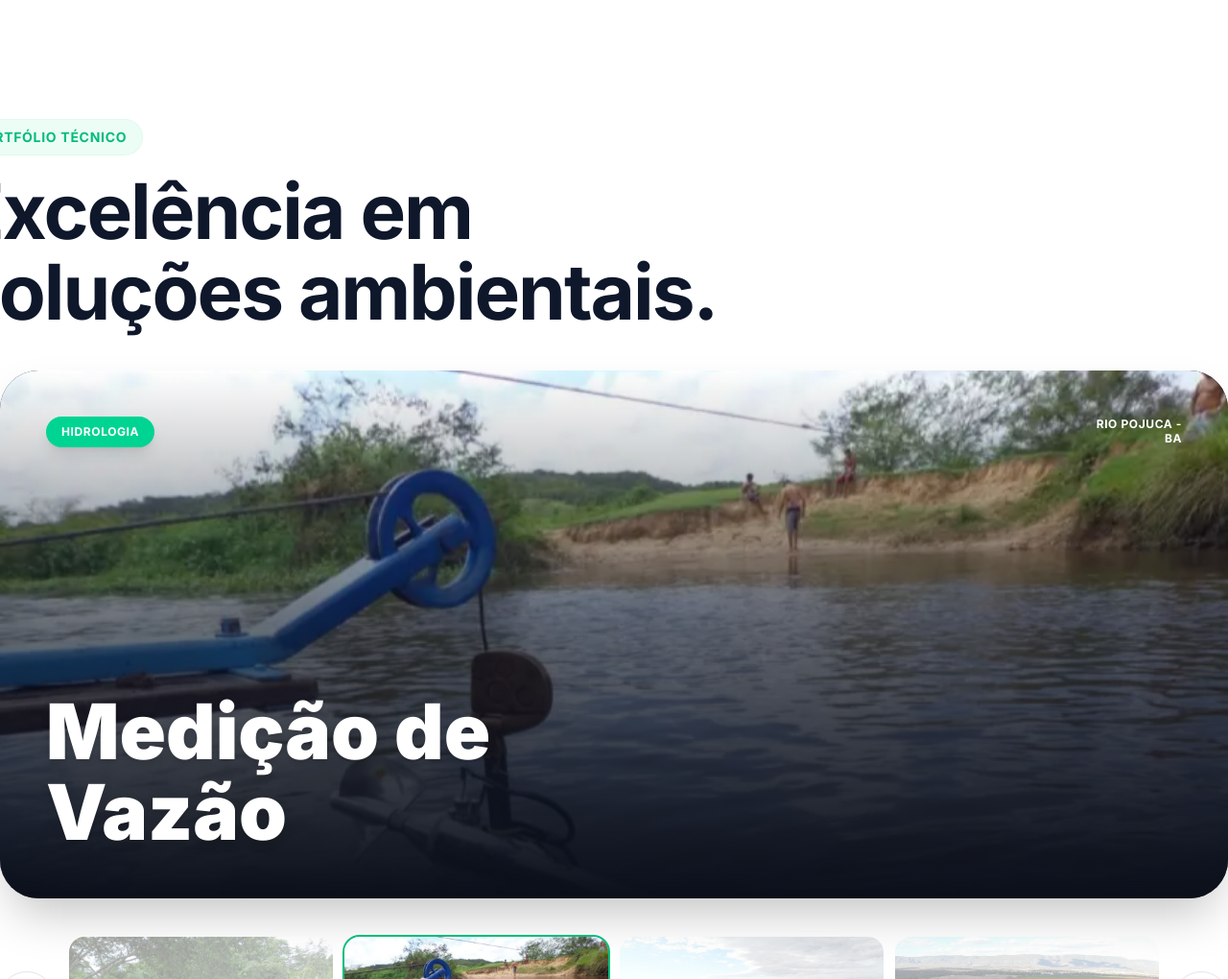
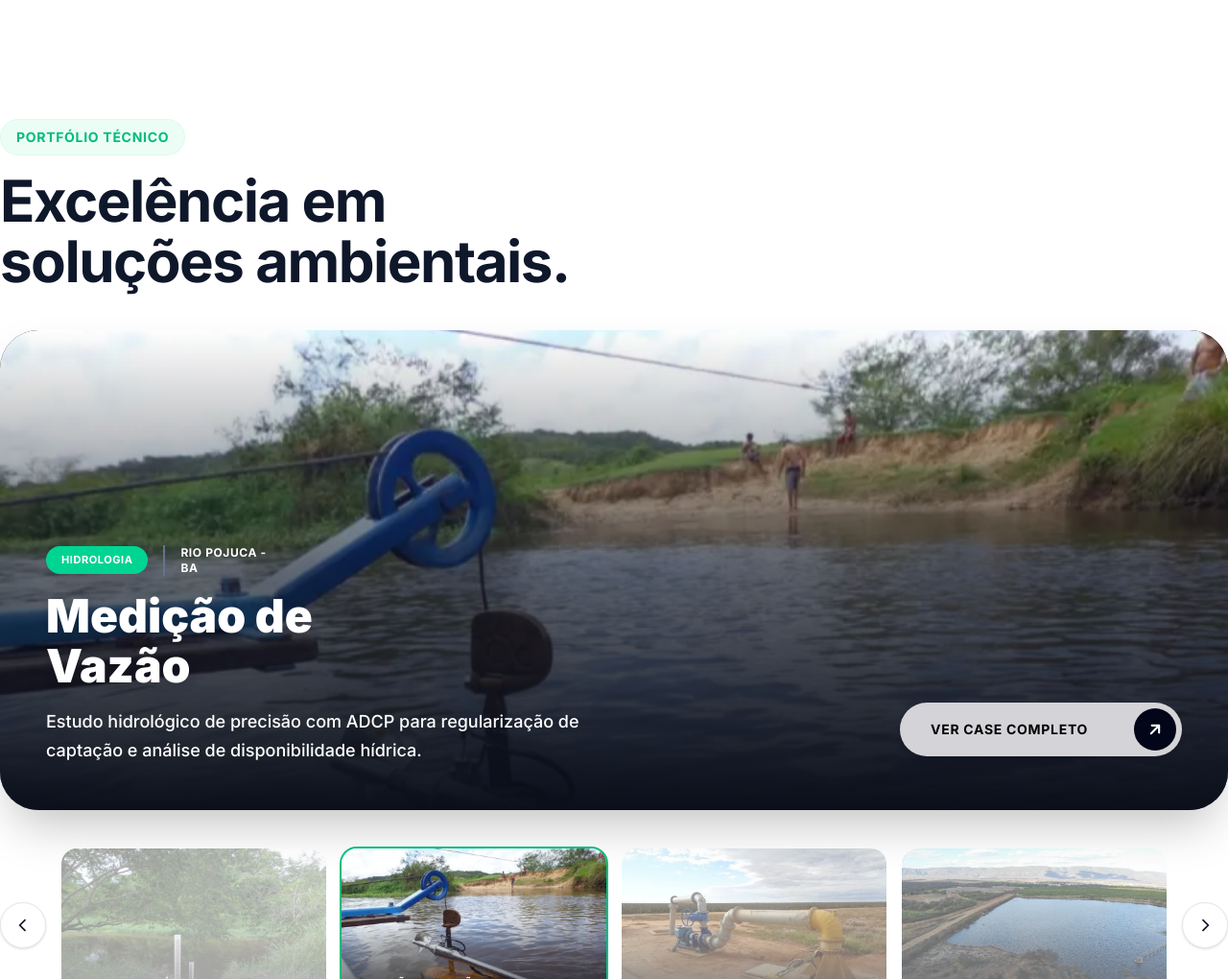
Before and after one commit to FerndsTech/FJ-Ambiental-novo, a website built with Vite: page index.html in a window 1280 px wide. Shown: the part 1780-2800 px from the top of the page at 96% size. Built offline with nearby package versions, Linux system fonts and the light colour scheme.

Commit message:
Fix: sincronizar pausa de hover nas trilhas marquee ( Clients.js - Logos )

```diff
--- a/src/components/Clients.js
+++ b/src/components/Clients.js
@@ -14,43 +14,33 @@ export function Clients() {
     { name: "SLC", src: "/img/logos/logo-slc.svg" }
   ];
 
-  const loopClients = [...originalClients, ...originalClients];
+  const renderTrack = () => `
+    <div class="flex items-center gap-20 animate-marquee w-max min-w-full shrink-0 pr-20">
+      ${originalClients.map(client => `
+        <div class="relative flex items-center justify-center w-48 h-24 shrink-0 transition-transform duration-300 hover:scale-110">
+          <img
+            src="${client.src}"
+            alt="${client.name}"
+            loading="lazy"
+            decoding="async"
+            class="client-logo max-h-20 md:max-h-[88px] w-auto max-w-[200px] object-contain block grayscale opacity-50 transition-all duration-300 hover:grayscale-0 hover:opacity-100"
+          />
+        </div>
+      `).join('')}
+    </div>
+  `;
 
   return `
     <section id="clients" class="py-6 md:py-8 bg-transparent px-4 md:px-6">
-      <div class="relative w-full overflow-hidden">
-        <div class="relative w-full flex overflow-hidden">
 
-          <div class="absolute top-0 left-0 h-full w-24 md:w-40 bg-linear-to-r from-white via-white/90 to-transparent z-10 pointer-events-none"></div>
-          <div class="absolute top-0 right-0 h-full w-24 md:w-40 bg-linear-to-l from-white via-white/90 to-transparent z-10 pointer-events-none"></div>
+      <div class="relative w-full overflow-hidden flex marquee-wrapper">
 
-          <div class="flex items-center gap-20 animate-marquee whitespace-nowrap pl-4">
-            ${loopClients.map(client => `
-              <div class="group relative flex items-center justify-center w-56 h-24 shrink-0 py-1 leading-none transition-transform duration-300 hover:scale-110">
-                <img
-                  src="${client.src}"
-                  alt="${client.name}"
-                  loading="lazy"
-                  decoding="async"
-                  class="
-                    client-logo
-                    max-h-20 md:max-h-[88px]
-                    w-auto
-                    max-w-[200px]
-                    object-contain
-                    block
-                    grayscale
-                    opacity-50
-                    transition-all duration-300
-                    group-hover:grayscale-0
-                    group-hover:opacity-85
-                  "
-                />
-              </div>
-            `).join('')}
-          </div>
+        <div class="absolute top-0 left-0 h-full w-24 md:w-40 bg-gradient-to-r from-[#f8fafc] via-[#f8fafc]/90 to-transparent z-10 pointer-events-none"></div>
+        <div class="absolute top-0 right-0 h-full w-24 md:w-40 bg-gradient-to-l from-[#f8fafc] via-[#f8fafc]/90 to-transparent z-10 pointer-events-none"></div>
 
-        </div>
+        ${renderTrack()}
+        ${renderTrack()}
+
       </div>
     </section>
   `;
--- a/src/components/Projects.js
+++ b/src/components/Projects.js
@@ -1,5 +1,6 @@
 import { CardButton } from './CardButton.js';
 
+// DADOS DOS PROJETOS (Informações que preenchem os cards)
 export const projectsData = [
   {
     id: 0,
@@ -8,7 +9,7 @@ export const projectsData = [
     location: "ANA /<br/>ANEEL",
     date: "11.05.2021",
     img: "/img/projetos/instalacao-rede-hidrometrica-ana-aneel.webp",
-    desc: "Instalação e monitoramento de estações fluviométricas em conformidade com a resolução",
+    desc: "Instalação e monitoramento de estações fluviométricas em conformidade com a resolução conjunta 03/2010.",
     link: "/portfolio.html"
   },
   {
@@ -47,11 +48,11 @@ export function Projects() {
   return `
     <section id="projects-section" class="min-h-screen pt-32 md:pt-40 pb-12 bg-white select-none relative z-10 overflow-hidden flex flex-col justify-center">
 
-      <div class="w-full max-w-[90%] xl:max-w-[1350px] mx-auto flex flex-col items-start text-left pl-1 md:-ml-12 mb-8 md:mb-10">
+      <div class="w-full max-w-[90%] xl:max-w-[1350px] mx-auto flex flex-col items-start text-left mb-8 md:mb-10 pl-1 md:pl-0">
          <span class="inline-block py-2 px-4 rounded-[40px] bg-emerald-50 text-emerald-500 font-bold font-['Inter'] tracking-wider uppercase text-[10px] md:text-sm mb-4 border border-emerald-100/50">
            Portfólio Técnico
          </span>
-         <h2 class="text-[40px] md:text-[5rem] font-bold font-['Inter'] text-slate-900 tracking-tight leading-[1.05]">
+         <h2 class="text-[40px] md:text-5xl lg:text-6xl font-bold font-['Inter'] text-slate-900 tracking-tight leading-[1.05]">
            Excelência em <br/>soluções ambientais.
          </h2>
       </div>
@@ -77,7 +78,7 @@ export function Projects() {
                             </span>
                         </div>
 
-                        <div class="absolute bottom-4 left-5 right-5 flex justify-between items-end gap-2">
+                        <div class="absolute bottom-4 left-5 right-5 flex justify-between items-end gap-2 z-10">
                             <h3 class="text-[32px] font-extrabold font-['Inter'] text-white leading-tight drop-shadow-lg max-w-[75%]">
                                ${project.title}
                             </h3>
@@ -87,11 +88,10 @@ export function Projects() {
                         </div>
                     </div>
 
-                    <div class="p-5 flex flex-col justify-between grow bg-[#0A0F1A]">
+                    <div class="p-5 flex flex-col justify-between grow bg-[#0A0F1A] z-20">
                         <p class="text-white text-[14px] font-medium font-['Inter'] leading-relaxed opacity-90 line-clamp-3">
                             ${project.desc}
                         </p>
-
                         <div class="w-full flex justify-start mt-auto">
                             ${CardButton({ text: "Ver Case Completo", href: project.link })}
                         </div>
@@ -118,62 +118,60 @@ export function Projects() {
           </div>
       </div>
 
-      <div class="hidden md:flex w-full max-w-[90%] xl:max-w-[1350px] mx-auto flex-col h-full gap-10">
+      <div class="hidden md:flex w-full max-w-[90%] xl:max-w-[1350px] mx-auto flex-col h-full gap-8">
 
-          <div class="relative w-full rounded-[40px] overflow-hidden shadow-2xl bg-[#0A0F1A] flex flex-col h-[550px]">
-               <div class="relative w-full absolute inset-0 h-full group">
-                   <img id="project-main-image" src="${projectsData[0].img}" class="w-full h-full object-cover opacity-100 transition-transform duration-[2s]" />
-                   <div class="absolute inset-0 bg-gradient-to-t from-[#0A0F1A] via-[#0A0F1A]/60 to-transparent opacity-100"></div>
+          <div class="relative w-full h-[500px] rounded-[40px] overflow-hidden group shadow-2xl bg-[#0A0F1A]">
 
-                   <div class="absolute inset-0 p-12 flex flex-col justify-between">
-                      <div class="flex justify-between items-start">
-                          <span id="project-category" class="px-4 py-2 rounded-[50px] bg-emerald-400 text-white text-xs font-bold font-['Inter'] uppercase tracking-wider shadow-lg">
-                              ${projectsData[0].category}
-                          </span>
-                          <div class="flex flex-col items-end text-right">
-                               <span id="project-location" class="text-white font-bold font-['Inter'] uppercase text-xs tracking-wider leading-tight drop-shadow-md">
-                                  ${projectsData[0].location}
-                               </span>
-                          </div>
-                      </div>
+               <img id="project-main-image" src="${projectsData[0].img}" class="absolute inset-0 w-full h-full object-cover opacity-100 transition-transform duration-[2s]" />
+               <div class="absolute inset-0 bg-gradient-to-t from-[#0A0F1A] via-[#0A0F1A]/60 to-transparent opacity-100 z-10"></div>
 
-                      <div class="flex justify-between items-end translate-y-0 opacity-100" id="project-info-container">
-                          <h3 id="project-title" class="text-[5rem] font-extrabold font-['Inter'] text-white leading-[1.05] max-w-[70%] drop-shadow-lg">
-                             ${projectsData[0].title}
-                          </h3>
-                      </div>
-                   </div>
-               </div>
+               <div class="absolute inset-0 p-12 flex flex-col justify-end z-20">
+                  <div class="flex flex-row items-end justify-between gap-8 w-full">
 
-               <div class="relative absolute inset-0 bg-transparent p-12 flex flex-col justify-end z-20 h-full pointer-events-none">
-                  <div class="flex flex-row items-end justify-between gap-6 w-full pointer-events-auto">
-                     <div class="block max-w-3xl"></div>
-                     <div class="w-auto flex flex-col gap-6 items-end" id="project-desc-container">
-                          <p id="project-desc" class="text-white text-lg font-medium font-['Inter'] leading-relaxed max-w-xl text-right opacity-90">
-                              ${projectsData[0].desc}
-                          </p>
-                          <div class="w-auto" id="project-cta-container">
-                              ${CardButton({ text: "Ver Case Completo", href: projectsData[0].link })}
-                          </div>
+                     <div class="max-w-2xl flex flex-col items-start translate-y-0 opacity-100" id="project-info-container">
+                        <div class="flex items-center gap-4 mb-4">
+                            <span id="project-category" class="px-4 py-1.5 rounded-[50px] bg-emerald-400 text-white text-[11px] font-bold font-['Inter'] uppercase tracking-wider shadow-lg">
+                                ${projectsData[0].category}
+                            </span>
+                            <span id="project-location" class="text-white font-bold font-['Inter'] uppercase text-xs tracking-wider border-l-2 border-slate-500 pl-4">
+                                ${projectsData[0].location.replace('<br/>', ' ')}
+                            </span>
+                        </div>
+                        <h3 id="project-title" class="text-4xl md:text-5xl font-extrabold font-['Inter'] text-white leading-[1.1] drop-shadow-lg mb-4">
+                           ${projectsData[0].title.replace('<br/>', ' ')}
+                        </h3>
+                        <p id="project-desc" class="text-white text-base md:text-lg font-medium font-['Inter'] leading-relaxed max-w-xl opacity-90 line-clamp-3">
+                            ${projectsData[0].desc}
+                        </p>
+                     </div>
+
+                     <div class="w-auto pb-2 shrink-0" id="project-cta-container">
+                          ${CardButton({ text: "Ver Case Completo", href: projectsData[0].link })}
                      </div>
                   </div>
                </div>
           </div>
 
-          <div class="flex items-center gap-4 w-full">
-               <button id="prev-project" class="flex-shrink-0 w-14 h-14 rounded-full border border-slate-200 flex items-center justify-center hover:bg-[#0A0F1A] hover:text-white transition-all duration-300 group cursor-pointer active:scale-95 bg-white z-20 shadow-sm">
+          <div class="flex items-center gap-4 w-full mt-2">
+
+               <button id="prev-project" class="flex-shrink-0 w-12 h-12 rounded-full border border-slate-200 flex items-center justify-center hover:bg-[#0A0F1A] hover:text-white transition-all duration-300 group cursor-pointer active:scale-95 bg-white z-20 shadow-sm">
                   <svg class="w-5 h-5 transform group-hover:-translate-x-1 transition-transform" fill="none" viewBox="0 0 24 24" stroke="currentColor" stroke-width="2"><path d="M15 19l-7-7 7-7" /></svg>
                </button>
 
-               <div class="flex-1 grid grid-cols-4 gap-3 h-32">
+               <div class="flex-1 grid grid-cols-4 gap-4 h-36 md:h-40">
                    ${projectsData.map((project, index) => `
-                      <div class="project-thumb relative rounded-2xl overflow-hidden cursor-pointer transition-all duration-300 transform hover:scale-[1.02] ${index === 0 ? 'ring-2 ring-[#0A0F1A] opacity-100' : 'opacity-40 hover:opacity-100'}" data-index="${index}">
+                      <div class="project-thumb relative rounded-2xl overflow-hidden cursor-pointer transition-all duration-300 transform hover:scale-[1.02] ${index === 0 ? 'ring-2 ring-emerald-500 opacity-100' : 'opacity-60 hover:opacity-100 border-transparent'}" data-index="${index}">
                          <img src="${project.img}" class="absolute inset-0 w-full h-full object-cover" loading="lazy" />
+                         <div class="absolute inset-0 bg-gradient-to-t from-[#0A0F1A]/90 via-transparent to-transparent opacity-80"></div>
+
+                         <span class="absolute bottom-3 left-4 right-2 text-white font-bold font-['Inter'] text-[10px] lg:text-xs uppercase tracking-wider z-10 leading-tight">
+                            ${project.title.replace('<br/>', ' ')}
+                         </span>
                       </div>
                    `).join('')}
                </div>
 
-               <button id="next-project" class="flex-shrink-0 w-14 h-14 rounded-full border border-slate-200 flex items-center justify-center hover:bg-[#0A0F1A] hover:text-white transition-all duration-300 group cursor-pointer active:scale-95 bg-white z-20 shadow-sm">
+               <button id="next-project" class="flex-shrink-0 w-12 h-12 rounded-full border border-slate-200 flex items-center justify-center hover:bg-[#0A0F1A] hover:text-white transition-all duration-300 group cursor-pointer active:scale-95 bg-white z-20 shadow-sm">
                   <svg class="w-5 h-5 transform group-hover:translate-x-1 transition-transform" fill="none" viewBox="0 0 24 24" stroke="currentColor" stroke-width="2"><path d="M9 5l7 7-7 7" /></svg>
                </button>
           </div>
--- a/src/main.js
+++ b/src/main.js
@@ -199,13 +199,6 @@ function initProjectsCarousel() {
 }
 
 function initScrollAnimations() {
-  if (document.querySelector('.client-logo')) {
-    gsap.from('.client-logo', {
-      opacity: 0, scale: 0.9, duration: 0.6, stagger: 0.05, ease: 'back.out(1.2)',
-      scrollTrigger: { trigger: '#clients', start: 'top 90%', once: true },
-    });
-  }
-
   if (document.querySelectorAll('.service-card').length > 0) {
     gsap.utils.toArray('.service-card').forEach((card, index) => {
       gsap.from(card, {
```
Also changed, not shown: src/components/CardButton.js (+10 -10 lines), src/style.css (+37 -18 lines).
